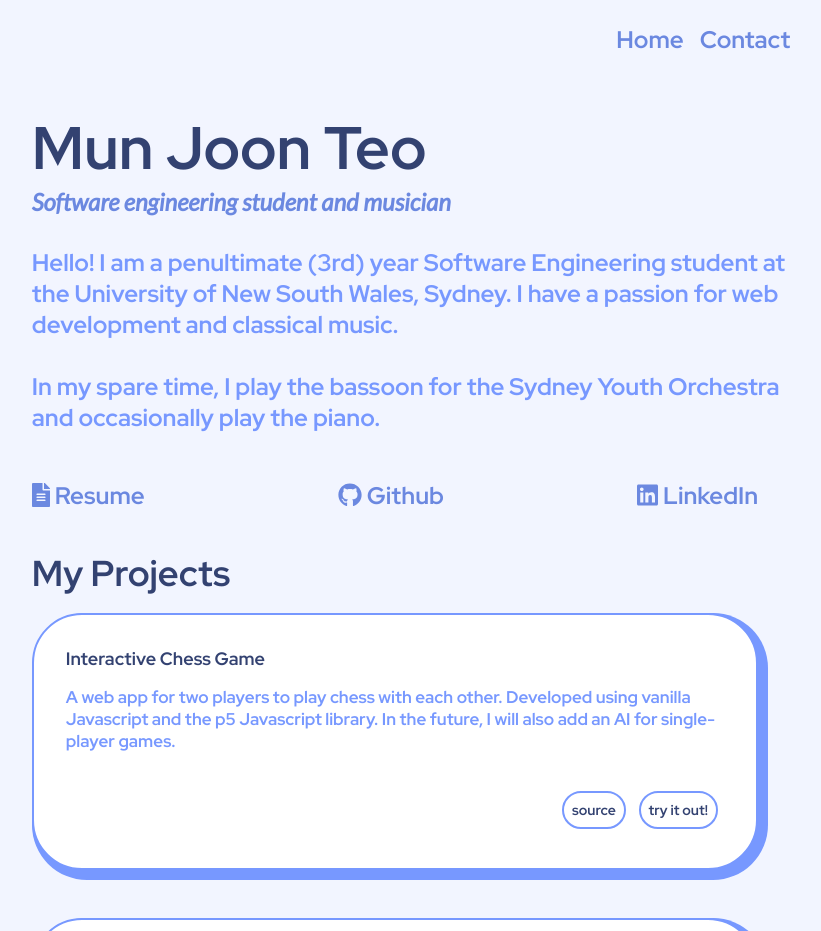
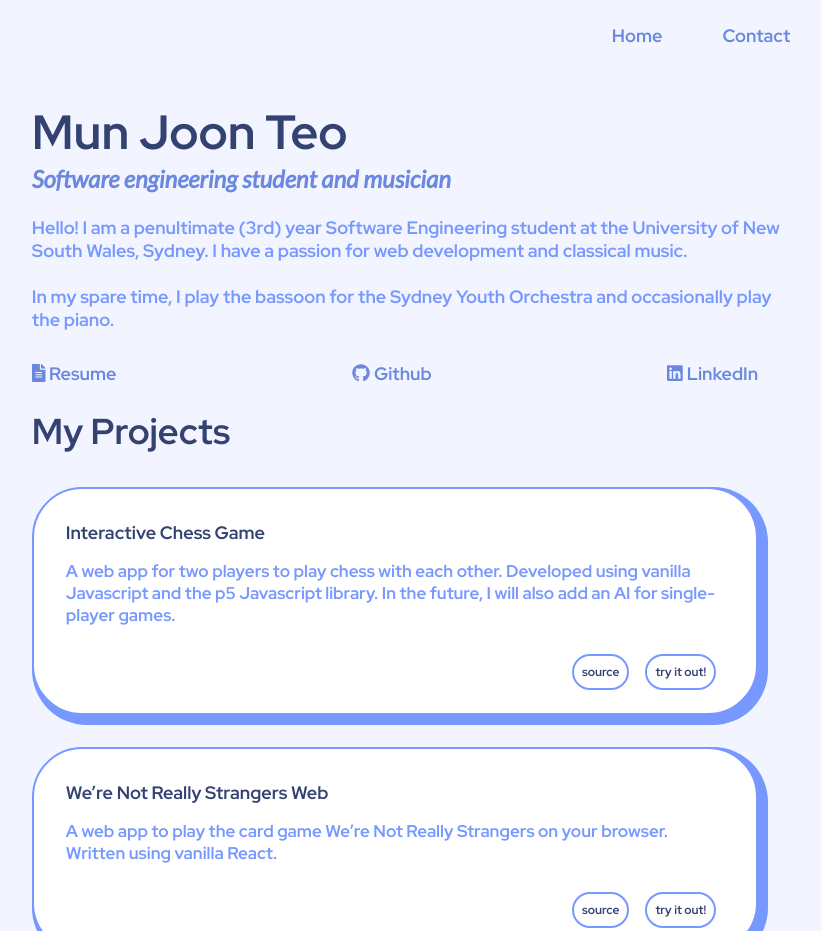
Before and after one commit to munjoonteo/website, a Gatsby site: page / in a window 1280 px wide. Shown: the top 931 px of the page, without its empty margins (229-1050 px from the left). Built offline with nearby package versions, Linux system fonts and the light colour scheme; Gatsby itself is replaced by a stand-in of ours.

Commit message:
shrunk all font

```diff
--- a/src/styles/404.module.css
+++ b/src/styles/404.module.css
@@ -1,5 +1,5 @@
 .heading {
-  font-size: 60px;
+  font-size: 48px;
   color: #334271;
 }
 
--- a/src/styles/bio.module.css
+++ b/src/styles/bio.module.css
@@ -1,5 +1,5 @@
 .bio {
-  font-size: 24px;
+  font-size: 18px;
   color: #7798ff;
   white-space: pre-wrap;
 }
--- a/src/styles/contact.module.css
+++ b/src/styles/contact.module.css
@@ -1,5 +1,5 @@
 .heading {
-  font-size: 60px;
+  font-size: 48px;
   color: #334271;
 }
 
@@ -28,7 +28,7 @@
 }
 
 .field_name {
-  font-size: 20px;
+  font-size: 16px;
   color: #334271;
   padding-left: 10px;
 }
--- a/src/styles/index.module.css
+++ b/src/styles/index.module.css
@@ -4,7 +4,7 @@
 }
 
 .heading {
-  font-size: 60px;
+  font-size: 48px;
   color: #334271;
 }
 
--- a/src/styles/layout.module.css
+++ b/src/styles/layout.module.css
@@ -20,10 +20,10 @@
 
 .link {
   margin-top: 1rem;
-  padding-left: 16px;
+  padding-left: 60px;
   color: #6b88e0;
   text-decoration: none;
-  font-size: 1.5rem;
+  font-size: 18px;
   transition: opacity 0.15s ease-in-out;
 }
 
--- a/src/styles/projects.module.css
+++ b/src/styles/projects.module.css
@@ -4,7 +4,8 @@
 }
 
 .heading {
-  font-size: 48px;
+  font-size: 32px;
+  padding-bottom: 1rem;
   color: #334271;
 }
 
@@ -15,40 +16,37 @@
   background-color: white;
   border: 2px solid #7798ff;
   border-radius: 50px;
-  margin: 1rem 2rem 2rem 0rem;
+  margin: 1rem 2rem 1rem 0rem;
   padding: 2rem;
-  font-size: 15px;
+  font-size: 18px;
   box-shadow: 5px 5px 0px 5px #7798ff;
   max-width: 24%;
 }
 
 .title {
-  font-size: 24px;
   color: #334271;
-  padding-bottom: 2vh;
+  padding-bottom: 1rem;
 }
 
 .body {
-  font-size: 20px;
   color: #7798ff;
-  padding-bottom: 3rem;
+  padding-bottom: 2rem;
   flex-grow: 2;
 }
 
 .buttons {
   display: flex;
   justify-content: flex-end;
-  padding-bottom: 1rem;
 }
 
 .button {
   border: 2px solid #7798ff;
   border-radius: 50px;
-  margin: 0.4rem;
+  margin: 1rem 0.5rem 1rem;
   padding: 0.5rem;
   background-color: white;
   text-decoration: none;
-  font-size: 14px;
+  font-size: 12px;
   color: #334271;
 }
 
--- a/src/styles/socials.module.css
+++ b/src/styles/socials.module.css
@@ -1,17 +1,15 @@
 .socials {
   display: flex;
   flex-direction: row;
-  font-size: 1.1rem;
   justify-content: space-between;
-  margin-bottom: 5%;
+  margin: 1% 0% 3%;
 }
 
 .link {
-  margin-top: 1rem;
   padding-right: 32px;
   color: #6b88e0;
   text-decoration: none;
-  font-size: 1.5rem;
+  font-size: 18px;
   transition: opacity 0.15s ease-in-out;
 }
 
```
